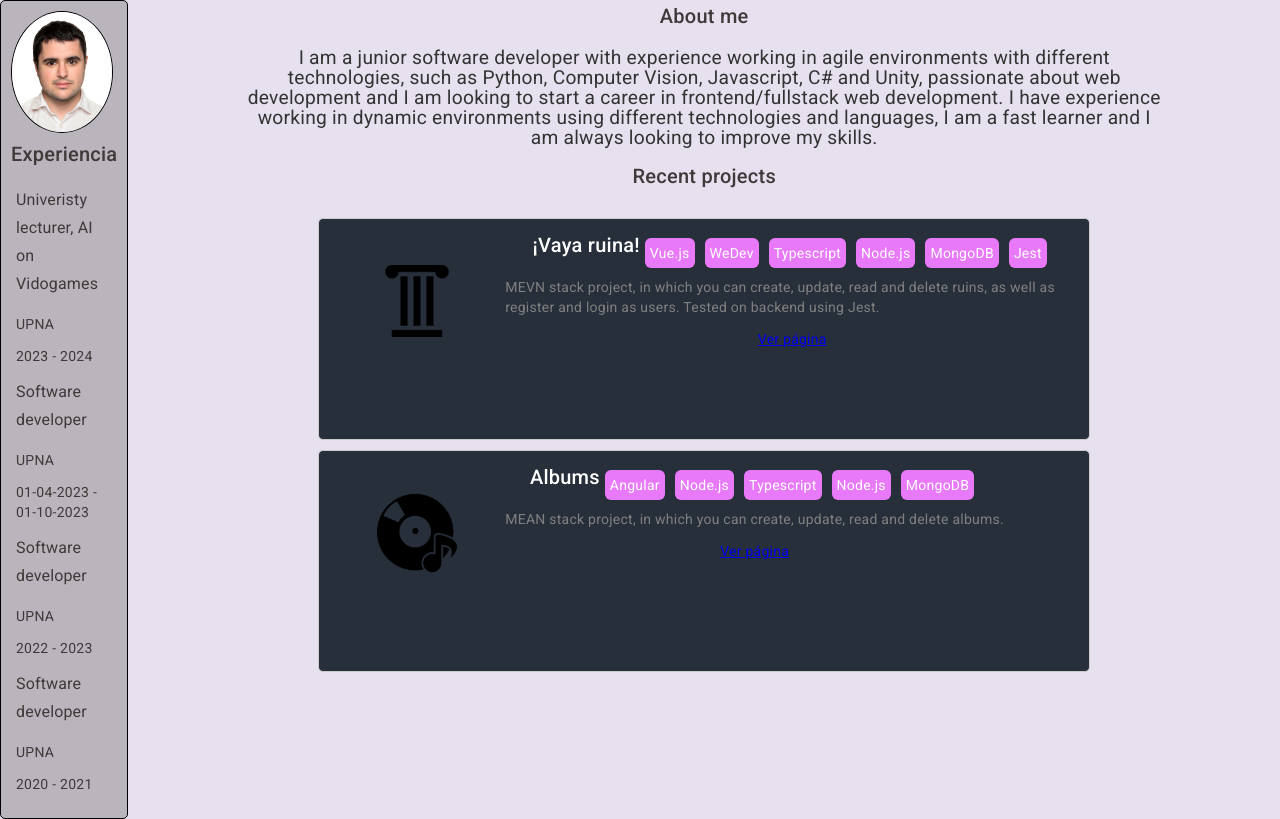
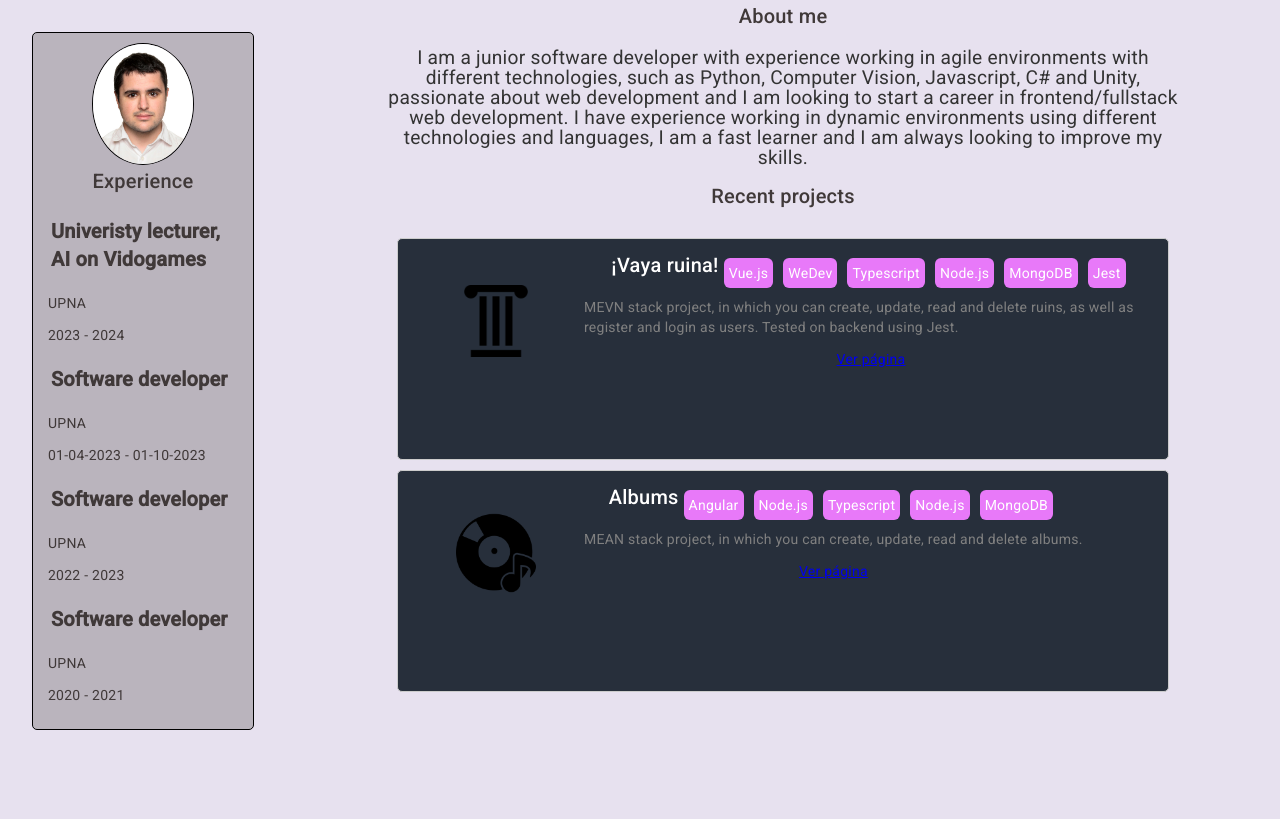
Before and after one commit to inigopanos/project-portfolio, an Angular app: page / in a window 1280 px wide. Built offline with nearby package versions, Linux system fonts and the light colour scheme.

Commit message:
Modified component css

```diff
--- a/src/components/cv-component/cv-component.component.css
+++ b/src/components/cv-component/cv-component.component.css
@@ -3,20 +3,33 @@
   border-radius: 5px;
   padding: 10px;
   list-style-type: none;
+  margin: 2rem;
+  width: 200px;
+
+  display: flex;
+  flex-direction: column;
+  align-items: center;
 
   background-color: rgba(73, 69, 64, 0.285);
 }
 
-ul{
+h2 {
+  text-align: center;
+}
+
+ul {
   padding: 0;
 }
 
 .lista {
   list-style-type: none;
   margin: 5px;
-  /* display: flex;
-  flex-direction: column;
-  margin: 0px; */
+}
+
+.title {
+  font-size: 20px;
+  font-weight: bold;
+  margin: 20px 3px;
 }
 
 .foto_dni {
@@ -25,3 +38,7 @@ ul{
   border-radius: 50%;
   border: 1px solid black;
 }
+
+p {
+  padding: 0;
+}
--- a/src/components/cv-component/cv-component.component.html
+++ b/src/components/cv-component/cv-component.component.html
@@ -2,14 +2,14 @@
   <img src="/assets/images/foto_dni_2021.jpg" alt="foto" class="foto_dni" />
   <div class="experience">
     <section>
-      <h2>Experiencia</h2>
+      <h2>Experience</h2>
 
       <ul>
         @for (experience of experiences; track experience.title) {
         <li class="lista">
-          <h3>{{ experience.title }}</h3>
-          <p>{{ experience.company }}</p>
-          <p>{{ experience.start }} - {{ experience.end }}</p>
+          <h3 class="title">{{ experience.title }}</h3>
+          <p class="company">{{ experience.company }}</p>
+          <p class="date">{{ experience.start }} - {{ experience.end }}</p>
         </li>
         } @empty {
         <li class="lista">There are no items.</li>
```
